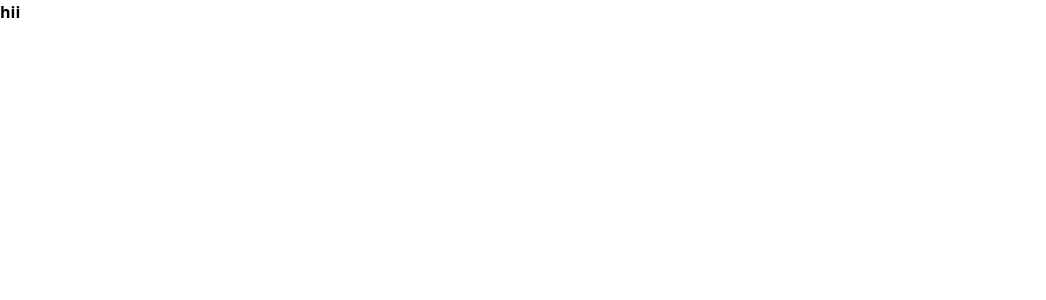
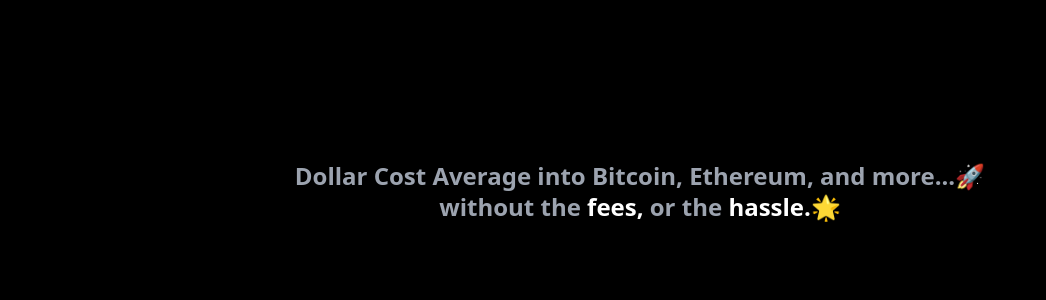
Before and after one commit to fhd1423/dca, a Next.js app in the folder dca-next-app/: page / in a window 1280 px wide. Shown: the top 300 px of the page, without its empty margins (0-1046 px from the left). Built offline with nearby package versions, Linux system fonts and the light colour scheme.

Commit message:
landing page

```diff
--- a/dca-next-app/pages/index.js
+++ b/dca-next-app/pages/index.js
@@ -3,7 +3,13 @@
 
 export default function Home() {
   return (
-    <div className='font-extrabold'> hii
+    <div className=' relative bg-black h-screen w-screen'>
+      <div className='w-full absolute top-40 text-center text-2xl font-bold text-gray-400'>
+        Dollar Cost Average into Bitcoin, Ethereum, and more...🚀
+        <div className='animate-bounce w-full font-bold text-gray-400'>
+          without the <span className='text-white'> fees, </span> or the <span className='text-white'> hassle.🌟 </span>
+        </div>
+      </div>
     </div>
   )
 }
```
